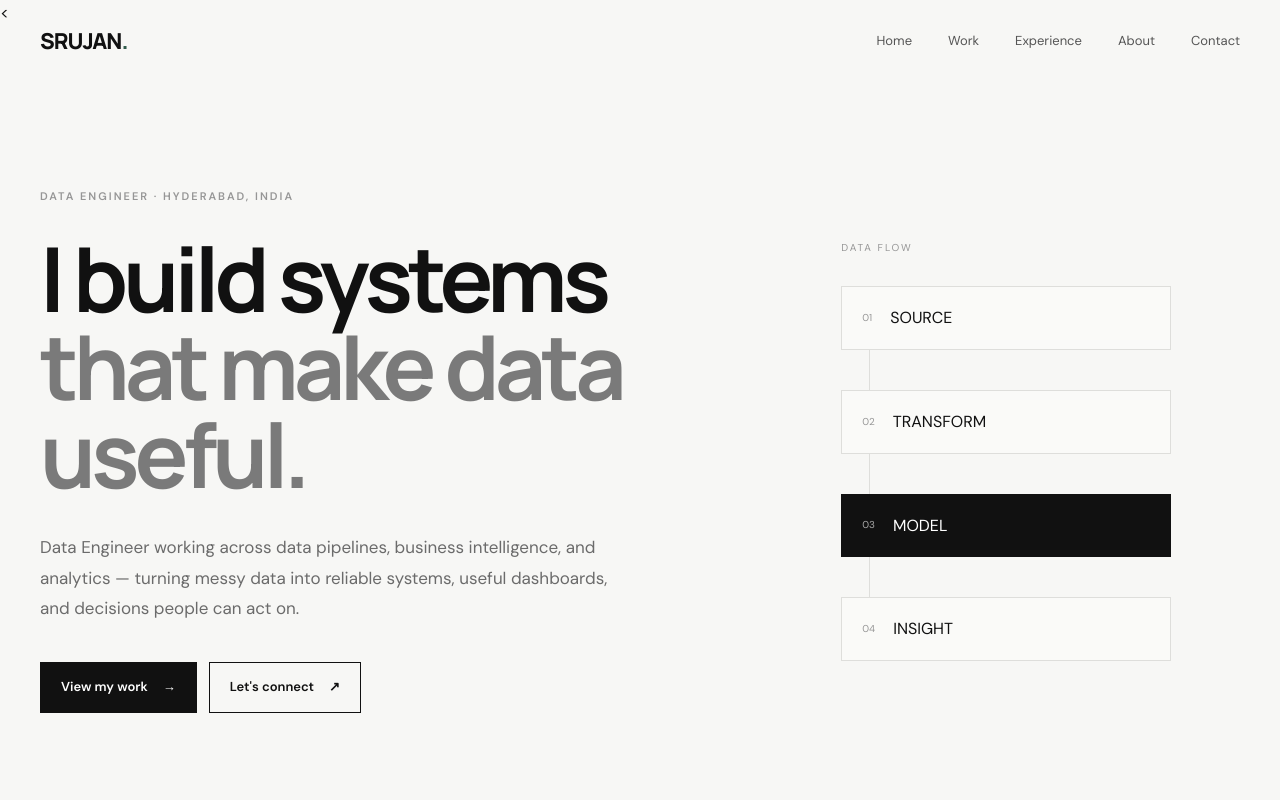
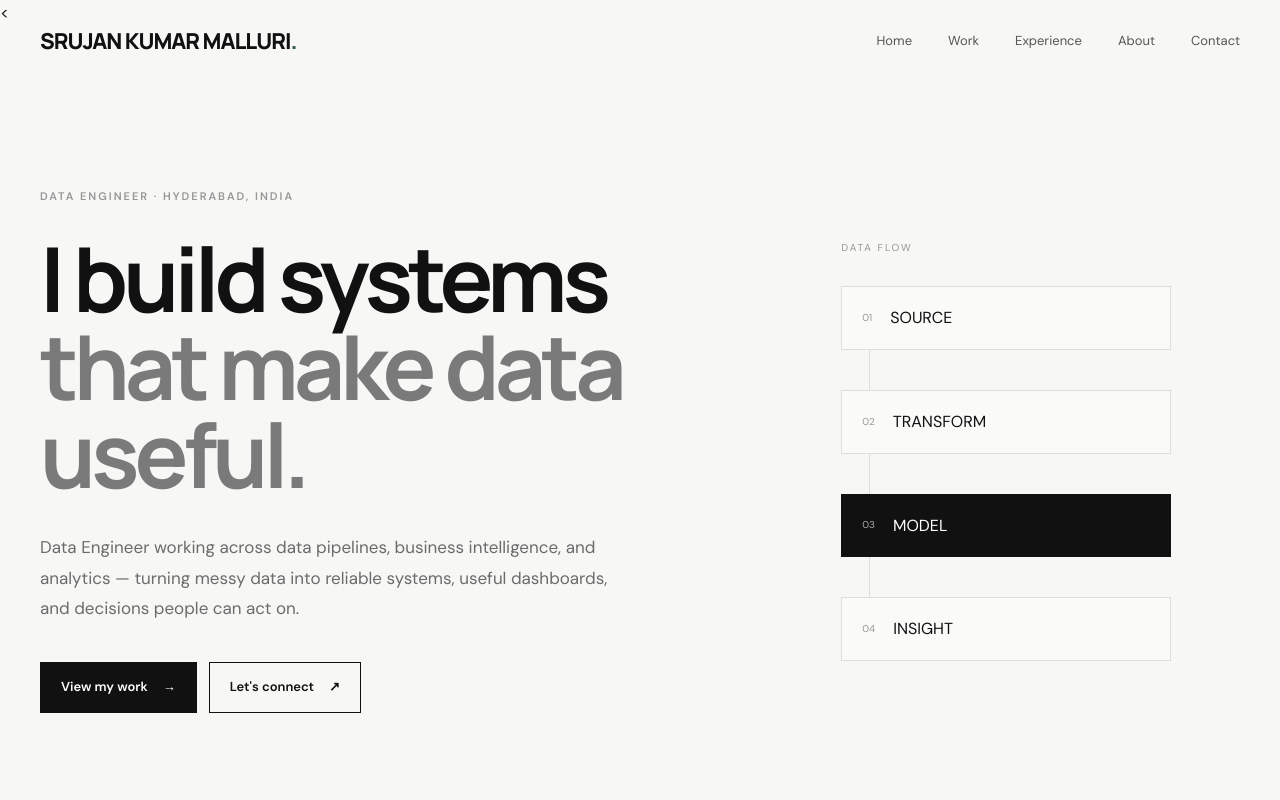
Before and after one commit to mallurisrujan/srujan-portfolio, a plain HTML site: page index.html in a window 1280 px wide. Shown: the top 800 px of the page. Drawn offline with nearby package versions, Linux system fonts and the light colour scheme.

Commit message:
Updated Logo Name

```diff
--- a/index.html
+++ b/index.html
@@ -38,7 +38,7 @@
 
         <!-- LOGO -->
         <a href="index.html" class="logo">
-            SRUJAN<span>.</span>
+            SRUJAN KUMAR MALLURI<span>.</span>
         </a>
 
 
```
